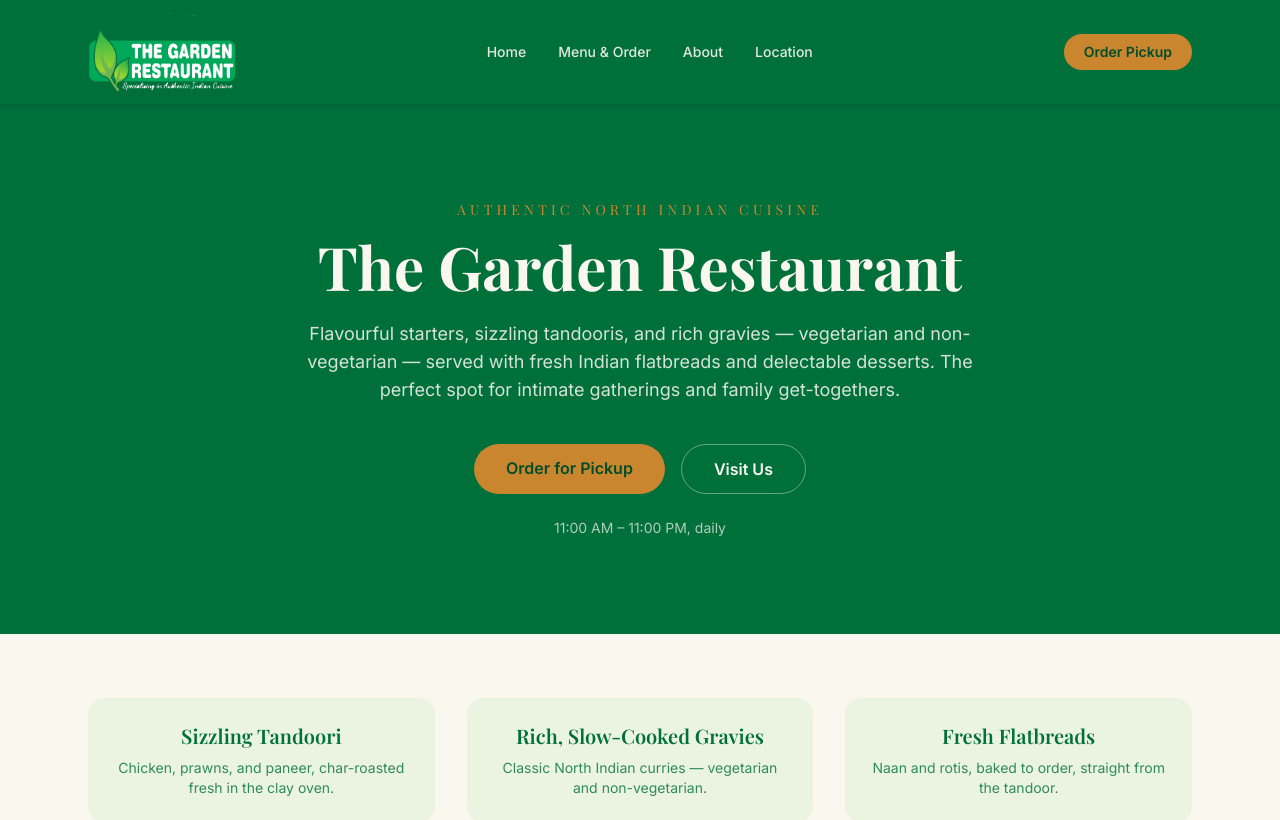
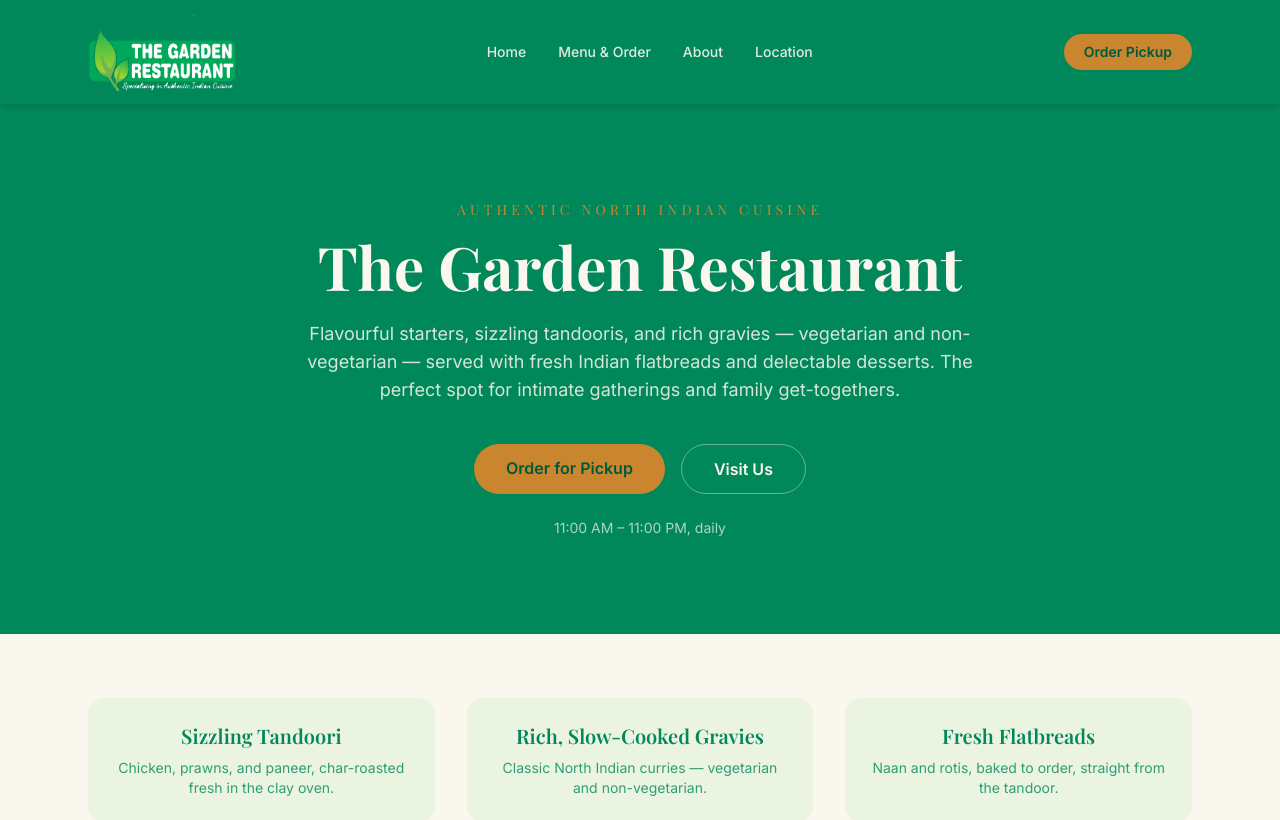
Before and after one commit to keithrodrigues4837/garden-restaurant, a Next.js app: page / in a window 1280 px wide. Shown: the top 820 px of the page. Built offline with nearby package versions, Linux system fonts and the light colour scheme; a web font is replaced by a local one.

Commit message:
Change header/footer to emerald green per user request

```diff
--- a/src/app/globals.css
+++ b/src/app/globals.css
@@ -4,8 +4,8 @@
   --background: #faf7ee;
   --foreground: #22301f;
 
-  --color-forest: #00703b;
-  --color-forest-dark: #004d29;
+  --color-forest: #00875a;
+  --color-forest-dark: #00593c;
   --color-sage: #52b462;
   --color-sage-light: #dff3d8;
   --color-cream: #faf7ee;
```
